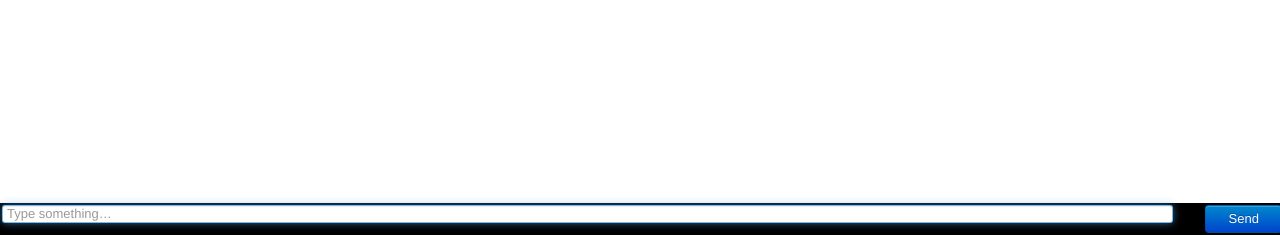
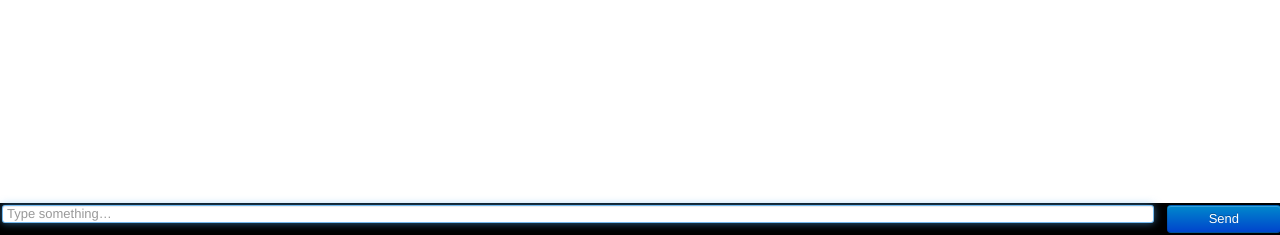
Before and after one commit to rogithub/twitterchat, a Node project: template views/chat.jade in a window 1280 px wide. Shown: the part 565-800 px from the top of the page. Run offline with Node 20 templates, Linux system fonts and the light colour scheme; the template is opened without the code that fills it: most values are stand-ins (such as "Sample title", 1, 10 or a date in 2020); some libraries are stand-ins or nearby versions.

Commit message:
fix margins

```diff
--- a/public/stylesheets/style.css
+++ b/public/stylesheets/style.css
@@ -18,12 +18,28 @@ a {
     padding: 2px;
 }
 
+#btnColumn {
+	width:9%;
+	display:inline;
+	float:right;
+	margin-left:1%;
+}
+
+#txtColumn {
+	width:90%;
+	float:left;
+}
+
+
 #txtMessage {
 	width:100%;
+
 }
 #btnSend {
-	width:100%;
+	width:99%;
 	vertical-align:top;
+	margin-right:1%;
+	/*margin-left:1%;*/
 }
 
 ul {
--- a/views/chat.jade
+++ b/views/chat.jade
@@ -33,9 +33,9 @@ block content
     #bottom(class="bottom-dock")
         footer
             #row(class="row-fluid")
-                #txtColumn(class="span11")
+                #txtColumn()
                     input(type="hidden", id="screenName", value="#{screenName}")
                     input(type="hidden", id="twitterId",  value="#{twitterId}")
                     input(type="text", id="txtMessage", placeholder="Type something…")
-                #btnColumn(class="span1")
+                #btnColumn()
                     input(type="button", id="btnSend", class="btn btn-primary", value="Send")
--- a/views/private.jade
+++ b/views/private.jade
@@ -16,11 +16,11 @@ block content
     #bottom(class="bottom-dock")
         footer
             #row(class="row-fluid")
-                #txtColumn(class="span11")
+                #txtColumn
                     input(type="hidden", id="senderScreenName", value="#{sender.screenName}")
                     input(type="hidden", id="senderTwitterId",  value="#{sender.twitterId}")
                     input(type="hidden", id="targetScreenName", value="#{target.screenName}")
                     input(type="hidden", id="targetTwitterId",  value="#{target.twitterId}")
                     input(type="text", id="txtMessage", placeholder="Type something…")
-                #btnColumn(class="span1")
+                #btnColumn
                     input(type="button", id="btnSend", class="btn btn-primary", value="Send")
```
